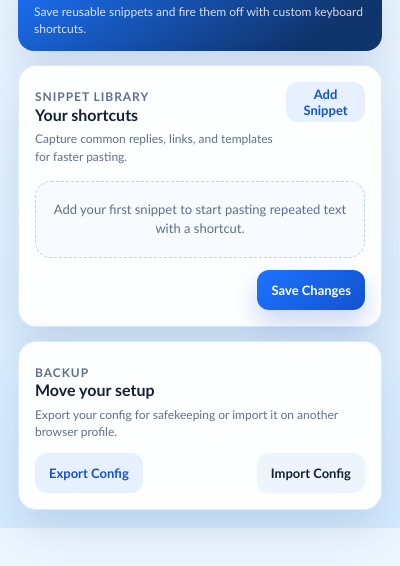
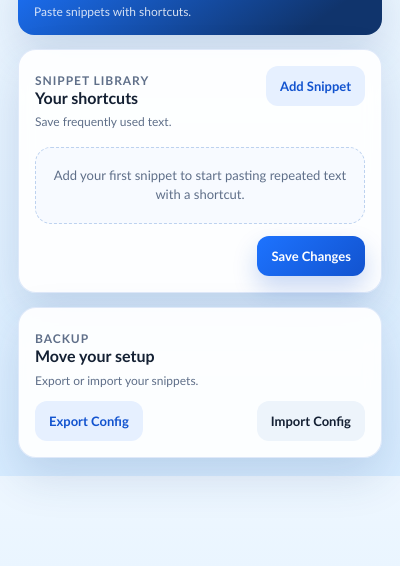
Before and after one commit to isaac-tw/super-paste, a browser extension: page popup.html in a window 400 px wide. Shown: the part 54-620 px from the top of the page. Drawn offline with Linux system fonts and the light colour scheme.

Commit message:
Shorten popup descriptions to reduce height

```diff
--- a/popup.html
+++ b/popup.html
@@ -281,7 +281,7 @@
             <div class="hero-head">
                 <div>
                     <h1>Super Paste</h1>
-                    <p>Save reusable snippets and fire them off with custom keyboard shortcuts.</p>
+                    <p>Paste snippets with shortcuts.</p>
                 </div>
             </div>
         </section>
@@ -291,7 +291,7 @@
                 <div class="section-copy">
                     <p class="eyebrow">Snippet Library</p>
                     <h2>Your shortcuts</h2>
-                    <p>Capture common replies, links, and templates for faster pasting.</p>
+                    <p>Save frequently used text.</p>
                 </div>
                 <button id="add-hotkey" class="button button-secondary" type="button">Add Snippet</button>
             </div>
@@ -312,7 +312,7 @@
                 <div class="section-copy">
                     <p class="eyebrow">Backup</p>
                     <h2>Move your setup</h2>
-                    <p>Export your config for safekeeping or import it on another browser profile.</p>
+                    <p>Export or import your snippets.</p>
                 </div>
             </div>
 
```
